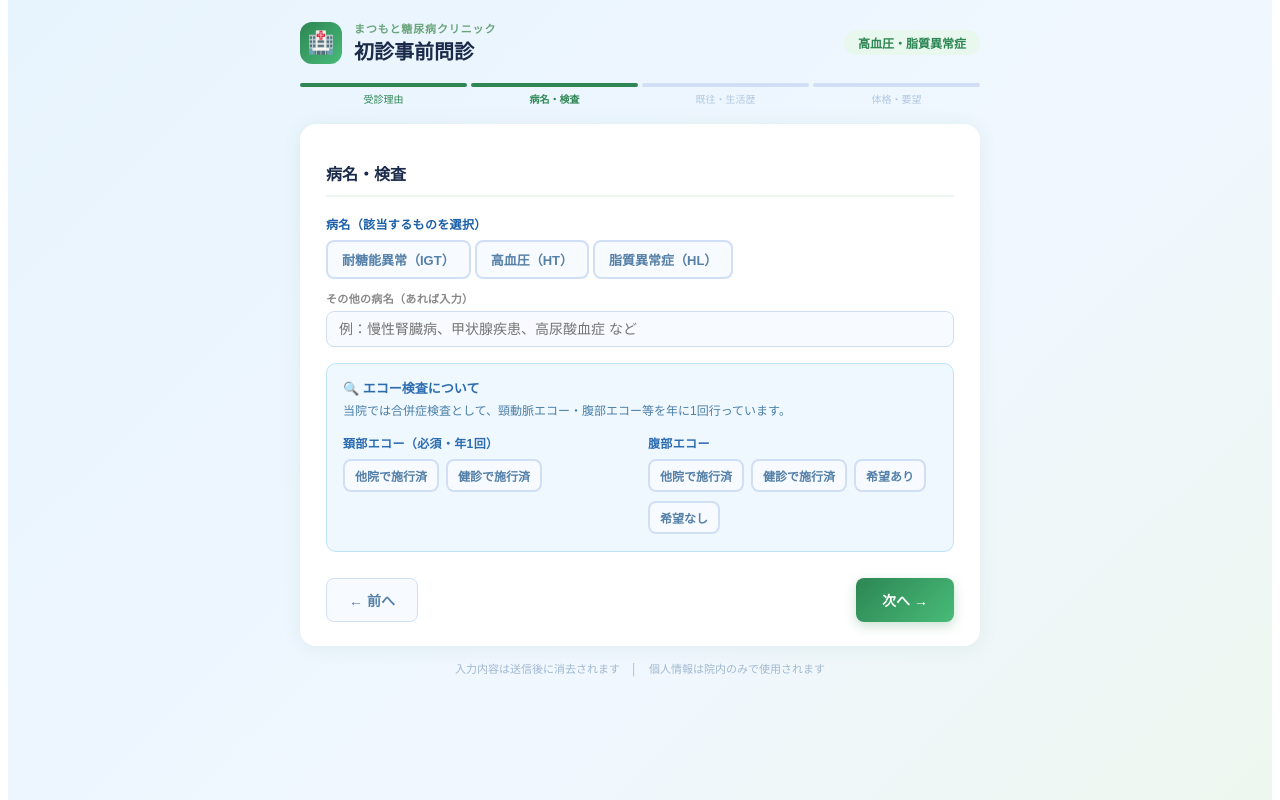
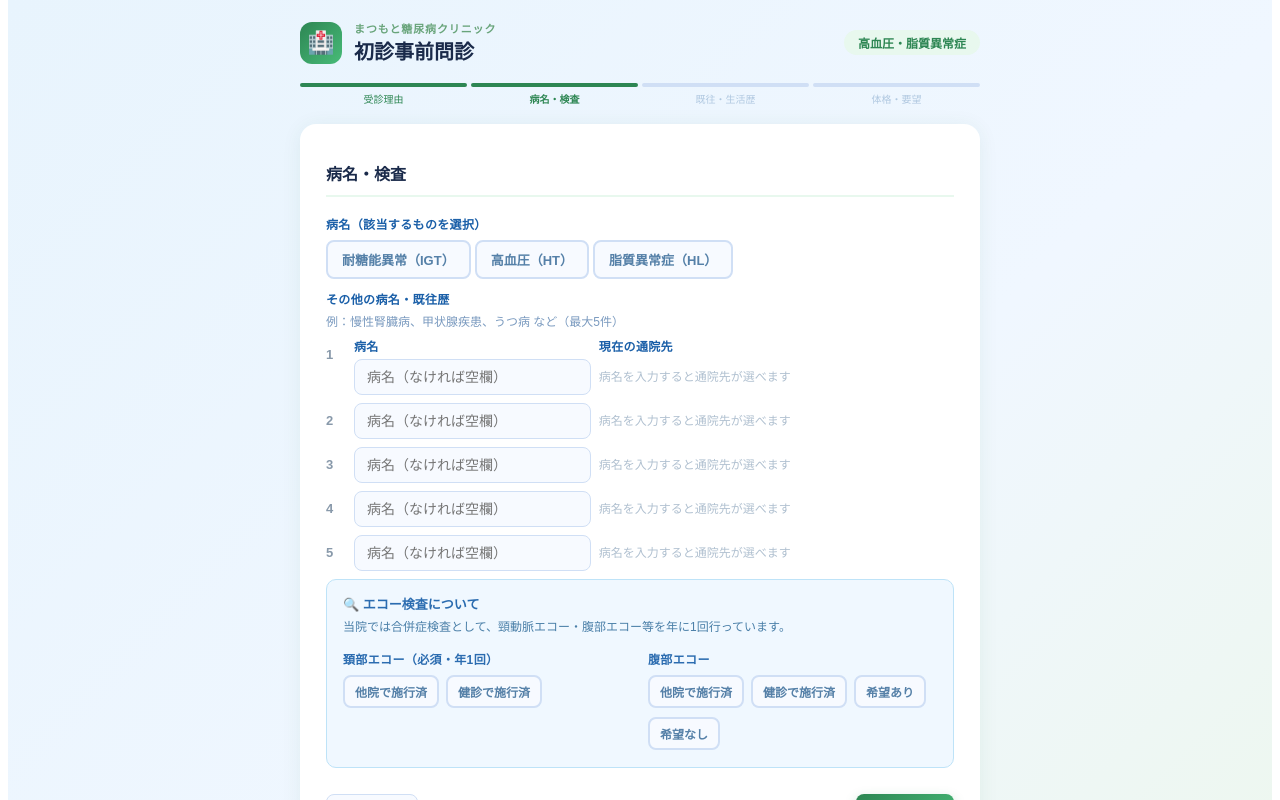
Before and after one commit to matsumotodmclinic/dm-clinic-karte, a Next.js app: page /hthl in a window 1280 px wide. Both pictures are taken after a click on the button "次へ →". Shown: the part 8-808 px from the top of the page. Built offline with nearby package versions, Linux system fonts and the light colour scheme.

Commit message:
Update HTHLIntakeTool.js

```diff
--- a/components/HTHLIntakeTool.js
+++ b/components/HTHLIntakeTool.js
@@ -22,7 +22,7 @@ const ALCOHOL_TYPES = [
 
 const initialData = {
   reason: { type: "", referralFrom: "", referralDept: "", referralQuickSelect: false, referralDetail: "", transferFrom: "", transferDetail: "", checkupType: "", concern: false, concernType: "", summary: "" },
-  disease: { igt: false, ht: false, hl: false, thyroidAdded: false, echoNeck: "", echoAbdomen: "", otherDisease: "", otherDiseases: [{name:"",hospital:"",hospitalOther:""}] },
+  disease: { igt: false, ht: false, hl: false, thyroidAdded: false, echoNeck: "", echoAbdomen: "", otherDisease: "", otherDiseases: [{name:"",hospital:"",hospitalOther:""},{name:"",hospital:"",hospitalOther:""},{name:"",hospital:"",hospitalOther:""},{name:"",hospital:"",hospitalOther:""},{name:"",hospital:"",hospitalOther:""}] },
   history: {
     age: "", allergy: "なし", allergyDetail: "",
     fh: { dm: false, dmWho: [], ht: false, hl: false, apo: false, ihd: false },
@@ -162,7 +162,7 @@ export default function HTHLIntakeTool() {
 生活情報：${buildLiving()}
 頚部エコー：${data.disease.echoNeck||"未選択"}
 腹部エコー：${data.disease.echoAbdomen||"未選択"}
-その他の病名：${data.disease.otherDisease||"なし"}
+その他の病名・既往歴：${(data.disease.otherDiseases||[]).filter(d=>d.name).map(d=>d.name+(d.hospital?"（"+d.hospital+"）":"")).join("、")||"なし"}
 
 【患者情報JSON】
 ${JSON.stringify(data,null,2)}
@@ -174,7 +174,7 @@ ${JSON.stringify(data,null,2)}
 
 【出力フォーマット】
 ${getCurrentMonth()}：（受診理由1〜2行。「気になって受診」の場合は気になる理由も含めて記載。自由記入欄の内容も含める）
-＃IGT（該当時のみ）
+＃IGT（該当時のみ、空行なし）
 ＃HT（該当時のみ）
 ＃HL（該当時のみ）
 （その他病名があれば「♯病名（通院先）」の形式で記載）
@@ -194,7 +194,9 @@ ${getCurrentMonth()}：（受診理由1〜2行。「気になって受診」の
 身長:○cm　初診時:○kg　20歳時:○kg　max体重○kg(○歳)
 ---------------------------------------------
 【事前聴取時　申し送り事項】
-（該当する申し送り事項を全て記載。なければ省略）
+（HLありの場合）□健診・前医採血でLDL-C140mg/dl以上のため、甲状腺3項目を追加しました。
+（HT・HL・IGTいずれかありの場合）□初回療養計画書を作成済
+（その他該当する申し送り事項があれば記載）
 【診察にあたっての要望】（記載あれば内容を、なければ「なし」と記載）
 ---------------------------------------------
 ${getCurrentMonth()}：
@@ -294,12 +296,33 @@ LINE登録ご案内→済　登録確認未・登録できない
               <button key={k} style={btn(d.disease[k],c)} onClick={()=>up("disease",k,!d.disease[k])}>{l}</button>
             ))}
           </div>
-          <div style={{marginBottom:16}}>
-            <label style={lbl({fontSize:11,color:"#888"})}>その他の病名（あれば入力）</label>
-            <input style={inp()} placeholder="例：慢性腎臓病、甲状腺疾患、高尿酸血症 など" value={d.disease.otherDisease||""} onChange={e=>up("disease","otherDisease",e.target.value)}/>
-          </div>
 
 
+
+          <label style={lbl({marginTop:8})}>その他の病名・既往歴</label>
+          <div style={{fontSize:12,color:"#7a9abf",marginBottom:8}}>例：慢性腎臓病、甲状腺疾患、うつ病 など（最大5件）</div>
+          {(d.disease.otherDiseases||[]).map((od,i)=>(
+            <div key={i} style={{display:"flex",gap:8,marginBottom:8,alignItems:"flex-start"}}>
+              <div style={{flex:"0 0 20px",paddingTop:10,fontSize:13,color:"#8899aa",fontWeight:700}}>{i+1}</div>
+              <div style={{flex:2}}>
+                {i===0&&<label style={lbl()}>病名</label>}
+                <input style={inp()} placeholder="病名（なければ空欄）" value={od.name||""} onChange={e=>setData(p=>{const a=[...(p.disease.otherDiseases||[])];a[i]={...a[i],name:e.target.value};return{...p,disease:{...p.disease,otherDiseases:a}};})}/>
+              </div>
+              <div style={{flex:3}}>
+                {i===0&&<label style={lbl()}>現在の通院先</label>}
+                {od.name?(
+                  <div>
+                    <div style={{display:"flex",flexWrap:"wrap",gap:3}}>
+                      {["自治医大さいたま医療センター","上尾中央総合病院","埼玉県立がんセンター","通院なし","その他"].map(h=>(
+                        <button key={h} style={{...btn(od.hospital===h),padding:"5px 10px",fontSize:12}} onClick={()=>setData(p=>{const a=[...(p.disease.otherDiseases||[])];a[i]={...a[i],hospital:h};return{...p,disease:{...p.disease,otherDiseases:a}};})}>{h}</button>
+                      ))}
+                    </div>
+                    {od.hospital==="その他"&&<input style={{...inp(),marginTop:6,fontSize:13}} placeholder="病院名" value={od.hospitalOther||""} onChange={e=>setData(p=>{const a=[...(p.disease.otherDiseases||[])];a[i]={...a[i],hospitalOther:e.target.value};return{...p,disease:{...p.disease,otherDiseases:a}};})}/>}
+                  </div>
+                ):<div style={{paddingTop:8,fontSize:12,color:"#b0c0d0"}}>病名を入力すると通院先が選べます</div>}
+              </div>
+            </div>
+          ))}
                     <div style={{...sBox({background:"#f0f8ff",border:"1.5px solid #bee3f8"}),marginTop:8}}>
             <div style={{fontSize:13,fontWeight:800,color:"#2b6cb0",marginBottom:4}}>🔍 エコー検査について</div>
             <div style={{fontSize:12,color:"#4a7fa8",marginBottom:12,lineHeight:1.7}}>当院では合併症検査として、頸動脈エコー・腹部エコー等を年に1回行っています。</div>
@@ -387,13 +410,15 @@ LINE登録ご案内→済　登録確認未・登録できない
           </div>
           {isOver60&&(<div style={sBox({border:"1.5px solid #bee3f8",background:"#ebf8ff"})}>
             <div style={{fontSize:13,fontWeight:800,color:"#2b6cb0",marginBottom:12}}>💉 ワクチン希望（60歳以上）</div>
-            <div style={{marginBottom:12}}>
+            <div style={{display:"flex",gap:16,flexWrap:"wrap"}}>
+              <div style={{flex:1,minWidth:180}}>
                 <label style={lbl({color:"#2b6cb0"})}>プレベナー20</label>
                 <div style={{display:"flex",gap:4}}>{["希望あり","なし"].map(v=><button key={v} style={btn(d.history.vaccine65Prevena===v,"#2b6cb0")} onClick={()=>up("history","vaccine65Prevena",v)}>{v}</button>)}</div>
               </div>
-            <div>
+              <div style={{flex:1,minWidth:180}}>
                 <label style={lbl({color:"#2b6cb0"})}>帯状疱疹ワクチン</label>
                 <div style={{display:"flex",gap:4}}>{["希望あり","なし"].map(v=><button key={v} style={btn(d.history.vaccine65Herpes===v,"#2b6cb0")} onClick={()=>up("history","vaccine65Herpes",v)}>{v}</button>)}</div>
+              </div>
             </div>
           </div>)}
           <label style={lbl()}>生活情報（同居・家族構成）</label>
```
Lines whose indentation alone changed are shown as unchanged.
